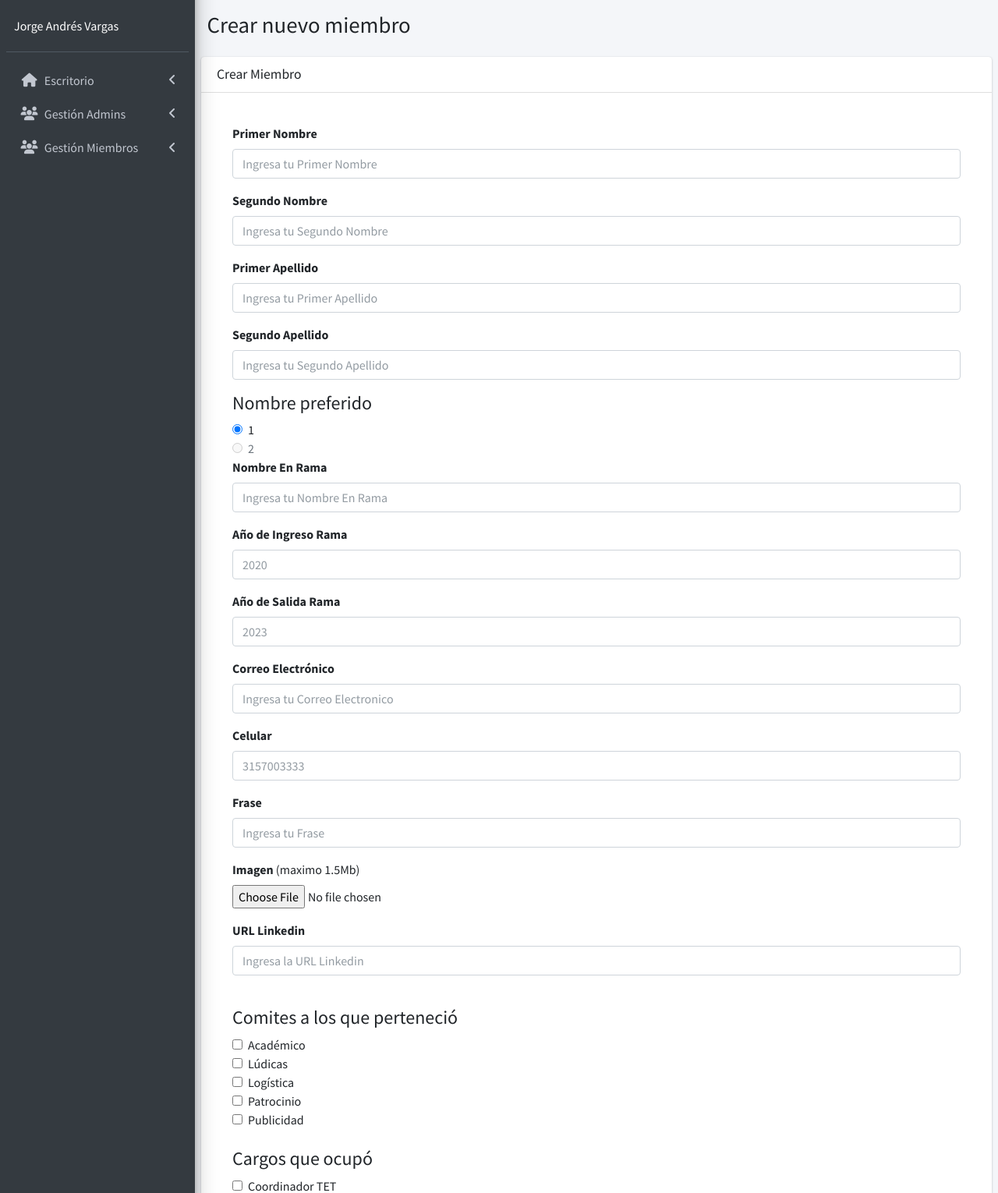
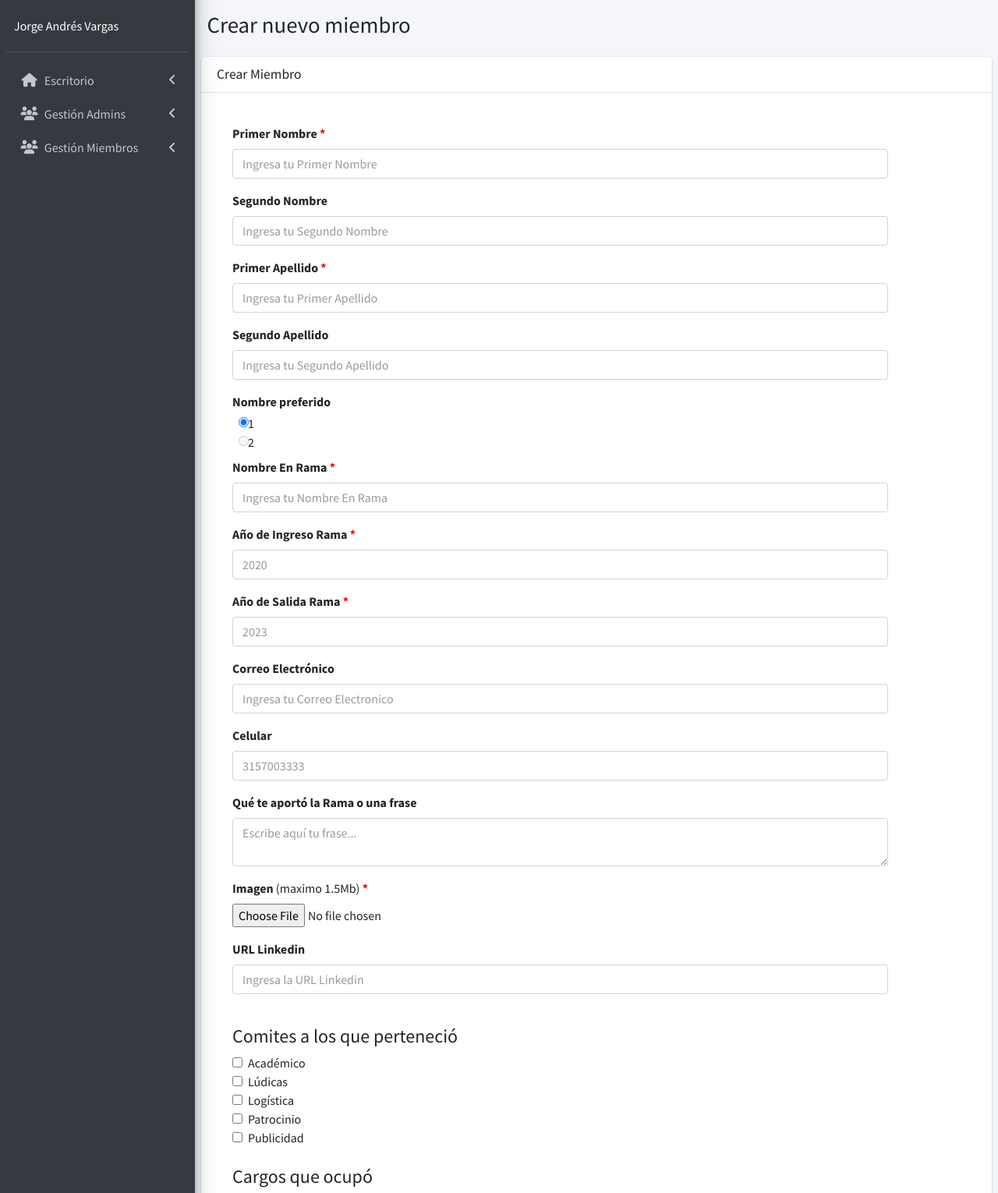
Before and after one commit to JorgeAVargasC/anuario, a PHP site: page /admin/crear-miembro.php in a window 1280 px wide. Shown: the part 57-1587 px from the top of the page at 78% size. Run offline with PHP 8.4, Linux system fonts and the light colour scheme; a user stored in the database is signed in; data comes from the database, SQL or seed files in the repository; some libraries are stand-ins or nearby versions.

Commit message:
Simbolo de campos obligatorios en formulario de admin

```diff
--- a/admin/crear-miembro.php
+++ b/admin/crear-miembro.php
@@ -46,62 +46,63 @@ include_once 'funciones/quitar_tildes.php'
         <form role="form" enctype="multipart/form-data" name="crear-registro-miembro" id="crear-registro-miembro" method="post" action="modelo-miembro.php">
           <div class="card-body">
             <div class="form-group">
+              <input type="text" class="form-control" id="primerNombre" name="primerNombre" placeholder="Ingresa tu Primer Nombre" required>
               <label for="primerNombre">Primer Nombre</label>
-              <input type="text" class="form-control" id="primerNombre" name="primerNombre" placeholder="Ingresa tu Primer Nombre" required>
             </div>
             <div class="form-group">
+              <input type="text" class="form-control" id="segundoNombre" name="segundoNombre" placeholder="Ingresa tu Segundo Nombre">
               <label for="segundoNombre">Segundo Nombre</label>
-              <input type="text" class="form-control" id="segundoNombre" name="segundoNombre" placeholder="Ingresa tu Segundo Nombre">
             </div>
             <div class="form-group">
+              <input type="text" class="form-control" id="primerApellido" name="primerApellido" placeholder="Ingresa tu Primer Apellido" required>
               <label for="primerApellido">Primer Apellido</label>
-              <input type="text" class="form-control" id="primerApellido" name="primerApellido" placeholder="Ingresa tu Primer Apellido" required>
             </div>
             <div class="form-group">
+              <input type="text" class="form-control" id="segundoApellido" name="segundoApellido" placeholder="Ingresa tu Segundo Apellido">
               <label for="segundoApellido">Segundo Apellido</label>
-              <input type="text" class="form-control" id="segundoApellido" name="segundoApellido" placeholder="Ingresa tu Segundo Apellido">
             </div>
 
-            <h4>Nombre preferido</h4>
+            <label class="mb-1">Nombre preferido</label>
             <div class="form-check">
+              <label for="nombrePreferido1" class="form-check-label">1</label>
               <input type="radio" class="form-check-input" id="nombrePreferido1" value=1 name="nombrePreferido" checked>
-                <label for="nombrePreferido1" class="form-check-label">1</label>
             </div>
-            <div class="form-check">
+            <div class="form-check mb-2">
+              <label for="nombrePreferido2" class="form-check-label">2</label>
               <input type="radio" class="form-check-input" id="nombrePreferido2" value=2 name="nombrePreferido" disabled>
-                <label for="nombrePreferido2" class="form-check-label">2</label>
             </div>
             <div class="form-group">
+
+              <input type="text" class="form-control" id="nombreEnRama" name="nombreEnRama" placeholder="Ingresa tu Nombre En Rama" required>
               <label for="nombreEnRama">Nombre En Rama</label>
-                <input type="text" class="form-control" id="nombreEnRama" name="nombreEnRama" placeholder="Ingresa tu Nombre En Rama" required>
             </div>
             <div class="form-group">
+              <input type="number" class="form-control" id="anioIngresoRama" name="anioIngresoRama" min="1985" max="<?php echo date("Y"); ?>" placeholder="2020" required>
               <label for="anioIngresoRama">Año de Ingreso Rama</label>
-                <input type="number" class="form-control" id="anioIngresoRama" name="anioIngresoRama" min="1985" max="<?php echo date("Y");?>" placeholder="2020" required>
             </div>
             <div class="form-group">
+              <input type="number" class="form-control" id="anioSalidaRama" name="anioSalidaRama" min="1985" max="<?php echo date("Y") + 2; ?>" placeholder="<?php echo date("Y") + 2; ?>" required>
               <label for="anioSalidaRama">Año de Salida Rama</label>
-                <input type="number" class="form-control" id="anioSalidaRama" name="anioSalidaRama" min="1985" max="<?php echo date("Y")+2;?>" placeholder="<?php echo date("Y")+2;?>" required>
             </div>
             <div class="form-group">
+              <input type="email" class="form-control" id="correo" name="correo" placeholder="Ingresa tu Correo Electronico">
               <label for="correo">Correo Electrónico</label>
-                <input type="email" class="form-control" id="correo" name="correo" placeholder="Ingresa tu Correo Electronico">
             </div>
             <div class="form-group">
+              <input type="number" class="form-control" id="celular" name="celular" placeholder="3157003333">
               <label for="celular">Celular</label>
-                <input type="number" class="form-control" id="celular" name="celular" placeholder="3157003333">
             </div>
             <div class="form-group">
-                <label for="frase">Frase</label>
-                <input type="text" class="form-control" id="frase" name="frase" placeholder="Ingresa tu Frase">
+              <textarea type="text" class="form-control" id="frase" name="frase" maxlength="240" placeholder="Escribe aquí tu frase..."></textarea>
+              <label for="frase">Qué te aportó la Rama o una frase</label>
             </div>
 
             <div class="form-group">
-                <label for="imagen-miembro">Imagen <span style="font-weight: lighter;">(maximo 1.5Mb)</span></label>
+
               <div class="input-group">
                 <!-- <input type="file" id="imagen-miembro" name="imagen-miembro" accept="image/png, image/jpeg, image/jpg" data-target="#modal" data-toggle="modal" required> -->
                 <input type="file" id="imagen-miembro" name="imagen-miembro" accept="image/png, image/jpeg, image/jpg" required>
-                    <label for="imagen-miembro"></label>
+                <label for="imagen-miembro">Imagen <span style="font-weight: lighter;">(maximo 1.5Mb)</span></label>
               </div>
               <div id="cropped-image-container">
                 <img id="cropped-image" src="#" width="200vw" alt="Cropped Image">
@@ -139,20 +140,20 @@ include_once 'funciones/quitar_tildes.php'
             </div>
 
             <div class="form-group">
+              <input type="text" class="form-control" id="urlLinkedin" name="urlLinkedin" placeholder="Ingresa la URL Linkedin">
               <label for="urlLinkedin">URL Linkedin</label>
-                <input type="text" class="form-control" id="urlLinkedin" name="urlLinkedin" placeholder="Ingresa la URL Linkedin">
             </div>
 
             <!-- Check boxes -->
             <br>
             <h4>Comites a los que perteneció</h4>
             <?php
-            foreach($array_comites as $comite){
-              $comite_format=strtolower(quitar_tildes($comite['comite']));
+            foreach ($array_comites as $comite) {
+              $comite_format = strtolower(quitar_tildes($comite['comite']));
             ?>
               <div class="form-check">
-              <input type="checkbox" class="form-check-input" id="<?php echo $comite_format;?>" name="<?php echo $comite_format;?>" value="<?php echo $comite_format;?>">
-              <label for="<?php echo $comite_format;?>" class="form-check-label"><?php echo $comite['comite'];?></label>
+                <input type="checkbox" class="form-check-input" id="<?php echo $comite_format; ?>" name="<?php echo $comite_format; ?>" value="<?php echo $comite_format; ?>">
+                <label for="<?php echo $comite_format; ?>" class="form-check-label"><?php echo $comite['comite']; ?></label>
               </div>
             <?php
             }
@@ -161,14 +162,14 @@ include_once 'funciones/quitar_tildes.php'
             <br>
             <h4>Cargos que ocupó</h4>
             <?php
-            foreach($array_cargos as $cargo){
-              if($cargo['id'] != 10){
+            foreach ($array_cargos as $cargo) {
+              if ($cargo['id'] != 10) {
                 // Coordinador TET se convierte a coordinadorTET
-                  $cargo_format=lcfirst(str_replace(' ','', quitar_tildes($cargo['cargo'])));
+                $cargo_format = lcfirst(str_replace(' ', '', quitar_tildes($cargo['cargo'])));
             ?>
                 <div class="form-check">
-                    <input type="checkbox" class="form-check-input" id="<?php echo $cargo_format;?>" name="<?php echo $cargo_format;?>" value="<?php echo $cargo_format;?>">
-                    <label for="<?php echo $cargo_format;?>" class="form-check-label"><?php echo $cargo['cargo']?></label>
+                  <input type="checkbox" class="form-check-input" id="<?php echo $cargo_format; ?>" name="<?php echo $cargo_format; ?>" value="<?php echo $cargo_format; ?>">
+                  <label for="<?php echo $cargo_format; ?>" class="form-check-label"><?php echo $cargo['cargo'] ?></label>
                 </div>
             <?php
               }
@@ -179,12 +180,12 @@ include_once 'funciones/quitar_tildes.php'
             <h4>Comites que Coordinó</h4>
             <?php
 
-            foreach($array_comites as $comite){
-              $comite_format=strtolower(quitar_tildes($comite['comite']));
+            foreach ($array_comites as $comite) {
+              $comite_format = strtolower(quitar_tildes($comite['comite']));
             ?>
               <div class="form-check">
-                <input type="checkbox" class="form-check-input" id="<?php echo 'coord_'.$comite_format;?>" name="<?php echo 'coord_'.$comite_format;?>" value="<?php echo 'coord'.$comite_format;?>"disabled>
-                <label for="<?php echo 'coord_'.$comite_format;?>" class="form-check-label"><?php echo $comite['comite'];?></label>
+                <input type="checkbox" class="form-check-input" id="<?php echo 'coord_' . $comite_format; ?>" name="<?php echo 'coord_' . $comite_format; ?>" value="<?php echo 'coord' . $comite_format; ?>" disabled>
+                <label for="<?php echo 'coord_' . $comite_format; ?>" class="form-check-label"><?php echo $comite['comite']; ?></label>
               </div>
             <?php
             }
@@ -249,7 +250,7 @@ include_once 'funciones/quitar_tildes.php'
       dragMode: 'move',
       autoCropArea: 0.6,
       toggleDragModeOnDblclick: false,
-      ready: function () {
+      ready: function() {
         var clone = this.cloneNode();
         clone.className = '';
         clone.style.cssText = (
@@ -264,7 +265,7 @@ include_once 'funciones/quitar_tildes.php'
         result.appendChild(clone.cloneNode());
         croppable = true;
       },
-      crop: function (event){
+      crop: function(event) {
         if (!croppable) {
           return;
         }
@@ -284,7 +285,7 @@ include_once 'funciones/quitar_tildes.php'
       },
     });
 
-    archivo.addEventListener('change', ()=> {
+    archivo.addEventListener('change', () => {
       $('#modal').modal('show');
       setTimeout(() => {
         image.src = URL.createObjectURL(archivo.files[0]);
@@ -293,13 +294,13 @@ include_once 'funciones/quitar_tildes.php'
       }, 200);
     })
 
-    cropButton.addEventListener('click', ()=>{
+    cropButton.addEventListener('click', () => {
       $('#modal').modal('hide');
       document.getElementById('cropped-image-container').style.display = 'flex';
       let imageData = cropper.getCroppedCanvas().toDataURL(archivo.files[0].type);
       document.getElementById('cropped-image').src = imageData;
       urlToFile(imageData, archivo.files[0].name, archivo.files[0].type)
-      .then(file =>{
+        .then(file => {
           // Create a DataTransfer instance and add a newly created file
           const dataTransfer = new DataTransfer();
           dataTransfer.items.add(file);
@@ -308,10 +309,16 @@ include_once 'funciones/quitar_tildes.php'
         });
     });
 
-    function urlToFile(url, filename, mimeType){
+    function urlToFile(url, filename, mimeType) {
       return (fetch(url)
-            .then(function(res){return res.arrayBuffer();})
-            .then(function(buf){return new File([buf], filename, {type:mimeType});})
+        .then(function(res) {
+          return res.arrayBuffer();
+        })
+        .then(function(buf) {
+          return new File([buf], filename, {
+            type: mimeType
+          });
+        })
       );
     }
 
--- a/admin/css/admin.css
+++ b/admin/css/admin.css
@@ -77,3 +77,28 @@
 .modal-lg{
     max-width: 1000px !important;
 }
+
+/* Para el simbolo de campo obligatorio en el formulario */
+.form-group,
+.form-group .input-group {
+  display: flex;
+  flex-direction: column-reverse;
+
+  height: fit-content;
+  width: 90%;
+}
+
+.form-check {
+  display: flex;
+  flex-direction: row;
+
+}
+
+.form-check-input {
+  margin-top: 0;
+}
+
+input:required + label::after, textarea:required + label::after {
+  content: " *";
+  color: red;
+}
```
Lines whose indentation alone changed are shown as unchanged.
